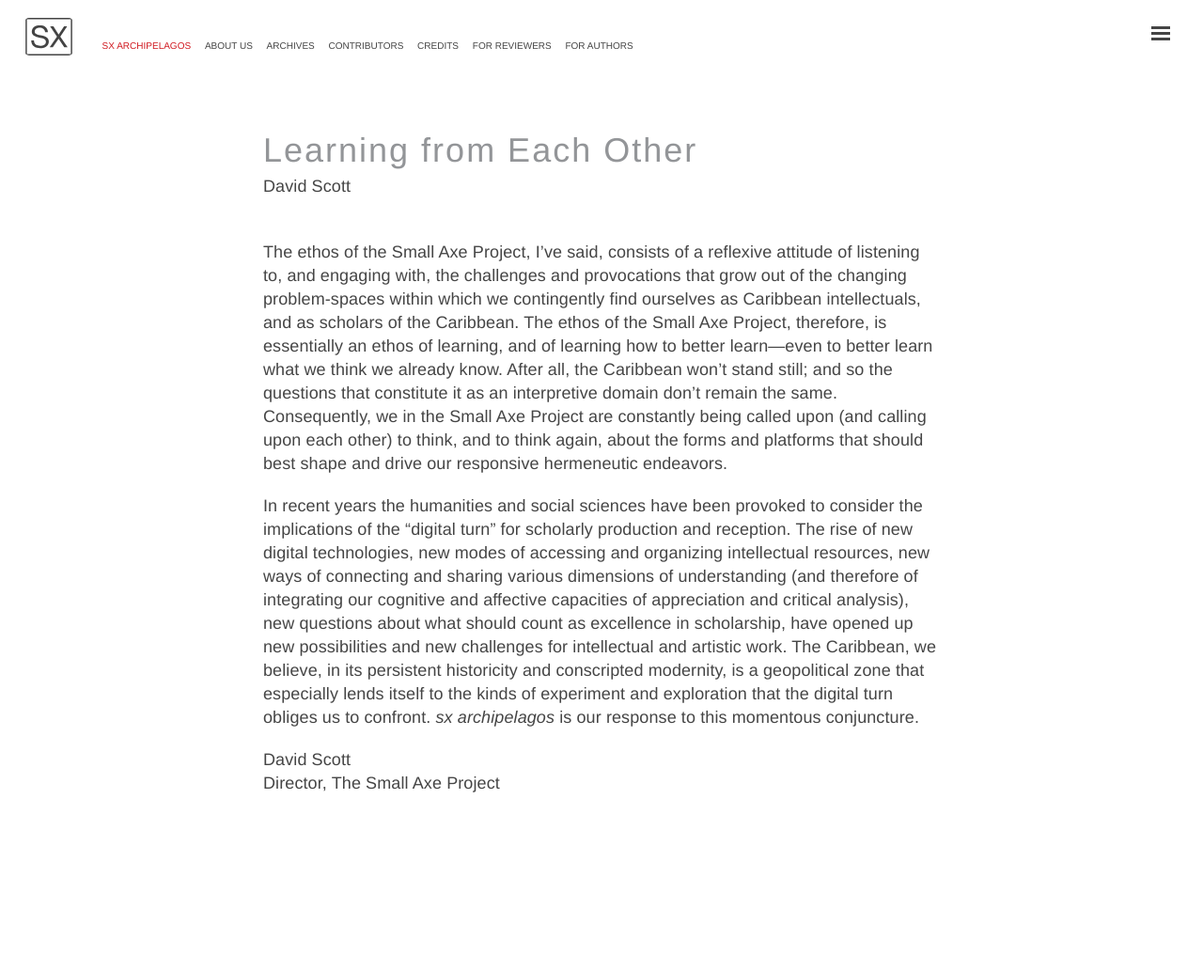
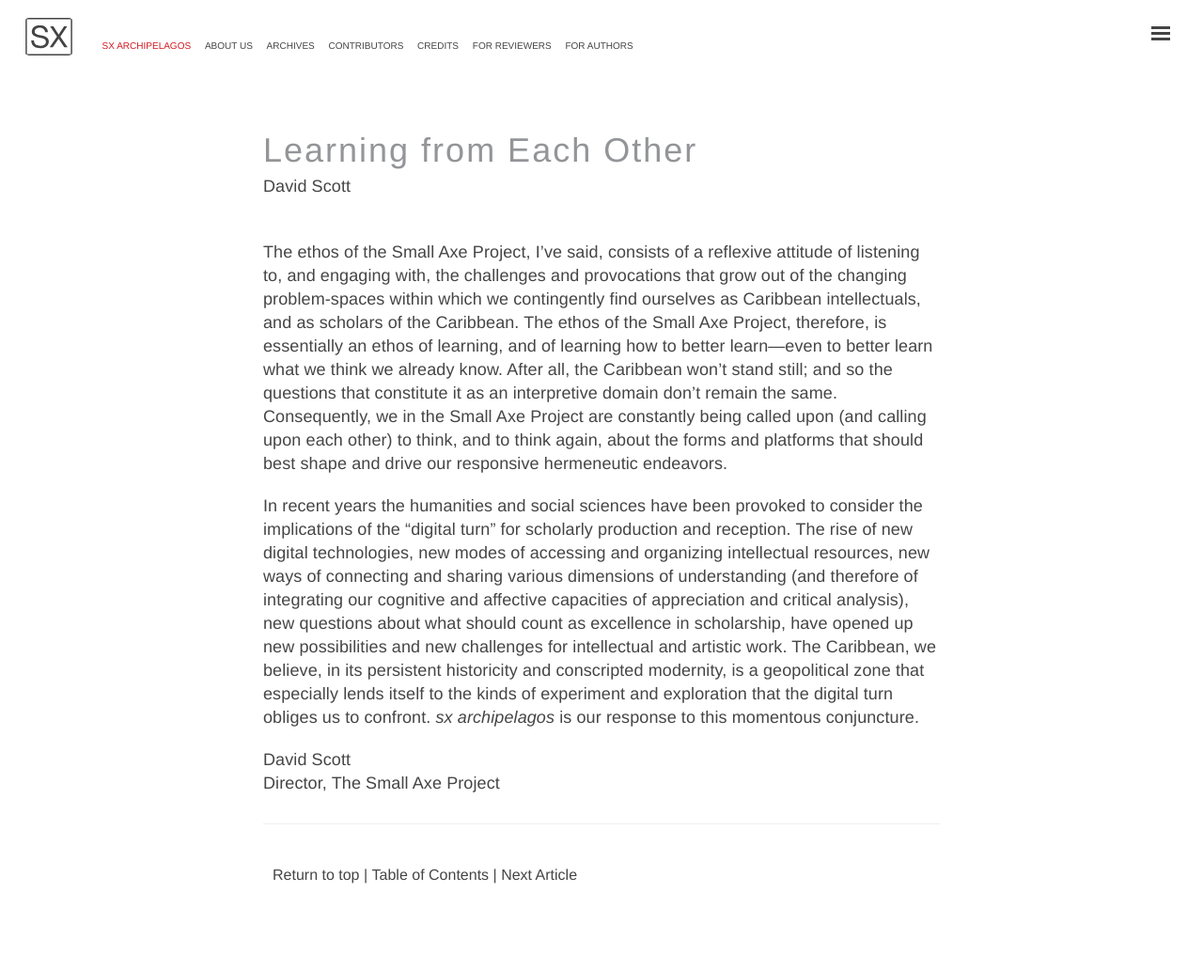
Before and after one commit to archipelagosjournal/archipelagos, a Jekyll site: the page built from _issue01/scott-learning.md, in a window 1280 px wide. Shown: the whole page at 94% size. Built offline with Jekyll 4.4.1, drawn with Linux system fonts in a browser that asks for light colours; before the commit the page ends 926 px from its top, so only the background shows below that.

Commit message:
added footer menu

```diff
--- a/_layouts/article.html
+++ b/_layouts/article.html
@@ -17,3 +17,13 @@
   {% endif %}
   {{ content }}
 </div>
+<hr>
+<div class="footer">
+	<ul id="footer-nav">
+		<li>Return to top</li>
+		<li> | </li>
+		<li>Table of Contents</li>
+		<li> | </li>
+		<li>Next Article</li>
+	</ul>
+</div>
--- a/public/css/main.css
+++ b/public/css/main.css
@@ -479,6 +479,17 @@
   color: #D0181F;
 }
 
+ul#footer-nav {
+  list-style-type: none;
+  margin: auto;
+  padding: 10px;
+  font-size: .8rem
+
+}
+
+ul#footer-nav li {
+  display: inline-block;
+}
 
 @media (max-width: 46em) {
   ul#main-nav {
@@ -495,10 +506,12 @@
     display: inline-block;
   }
 
-
+  ul#footer-nav {
+  font-size: .6rem
+  }
 }
 
-}
+
 
 /* Page and Posts */
 
```
